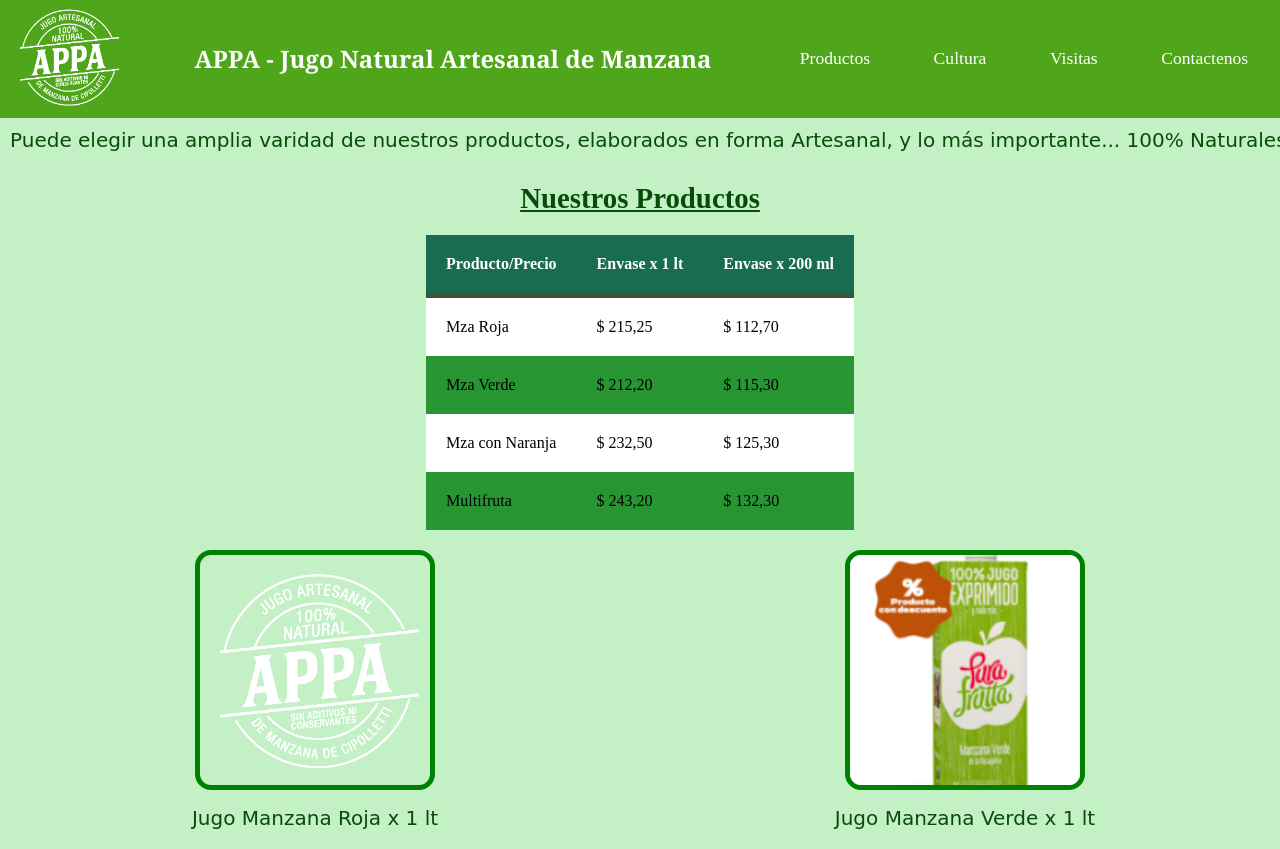
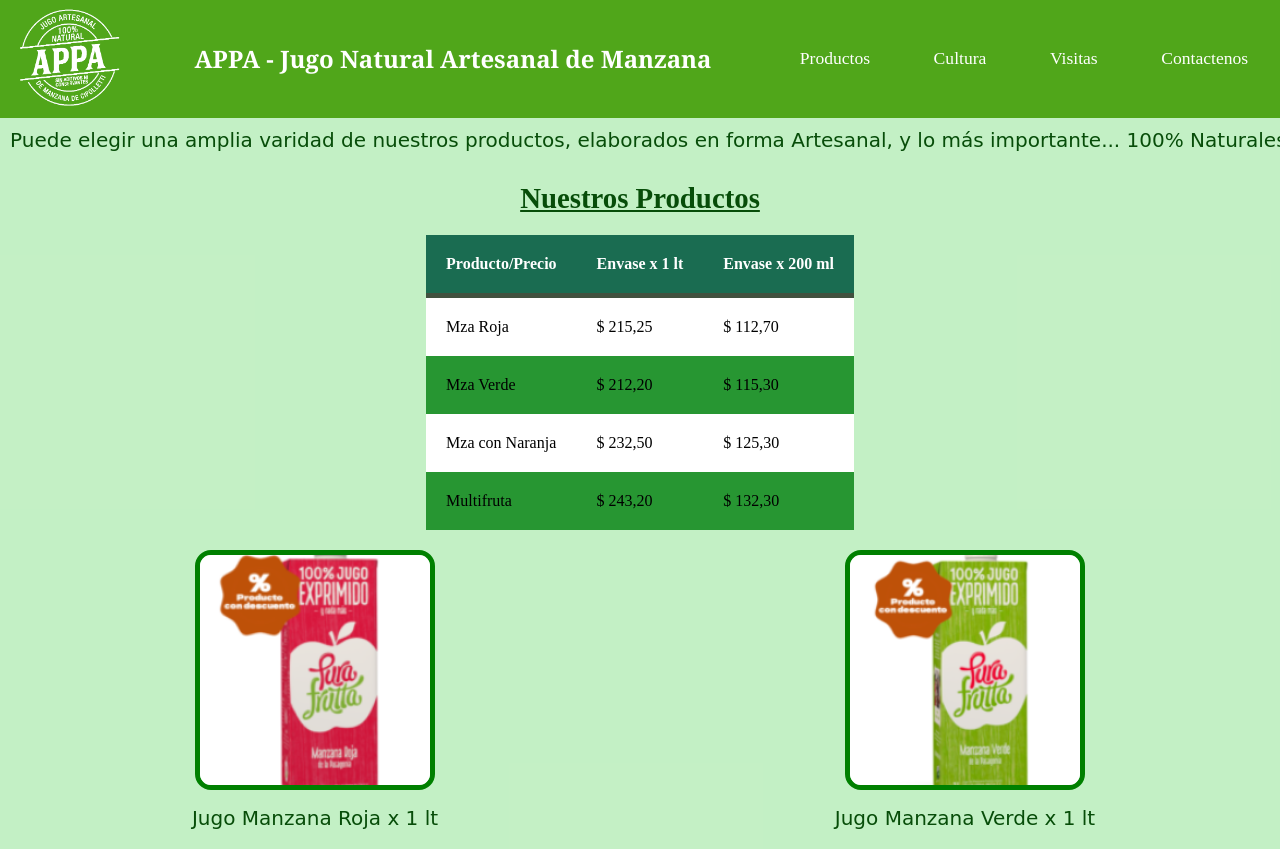
Before and after one commit to djfurlan/desafio-10-tercer-entrega-proyecto-final, a website: page pages/productos.html in a window 1280 px wide. Shown: the top 849 px of the page. Drawn offline with Linux system fonts and the light colour scheme.

Commit message:
img productos

```diff
--- a/pages/productos.html
+++ b/pages/productos.html
@@ -88,7 +88,7 @@
 
 
             <div class="producto-1">
-                <img class="img-Productos-1" src="../imagenes/logo-gde-appa.png" alt="Logo Jugo Mza Roja x 1 lt">
+                <img class="img-Productos-1" src="../imagenes/mza-roja-1lt.png" alt="Logo Jugo Mza Roja x 1 lt">
                 <p class="descripcion-Producto">Jugo Manzana Roja x 1 lt</p>
             </div>
             <div class="producto-2">
```
